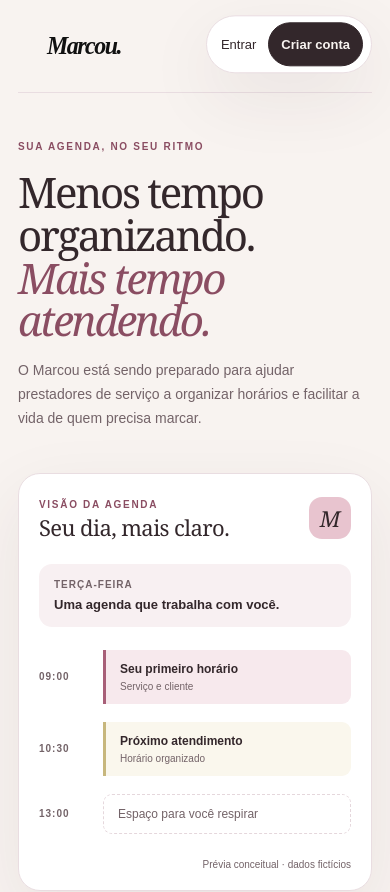
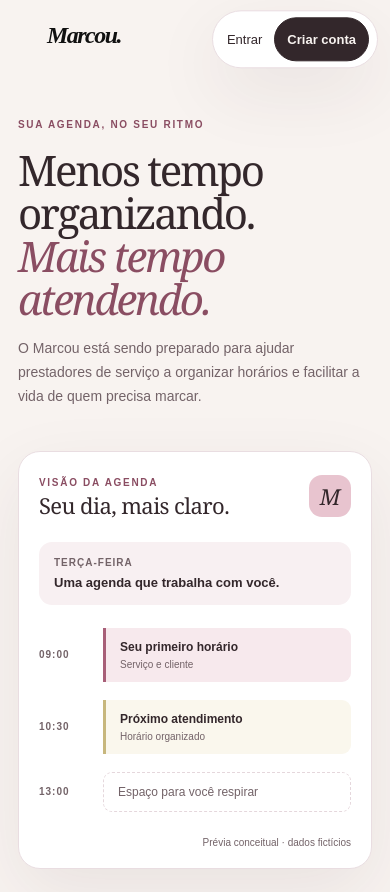
Before and after one commit to deividjmoura/marcou, a Next.js app: page / in a window 390 px wide. Shown: the top 892 px of the page. Built offline with nearby package versions, Linux system fonts and the light colour scheme.

Commit message:
design: make access actions a floating pill and restore scroll motion

```diff
--- a/src/app/globals.css
+++ b/src/app/globals.css
@@ -21,7 +21,7 @@ a { color: inherit; text-decoration: none; }
 .topbar, .footer {
   display: flex; align-items: center; justify-content: space-between; padding: 20px 0;
 }
-.topbar { position: sticky; top: 0; z-index: 30; background: var(--paper); border-bottom: 1px solid var(--line); }
+.topbar { position: relative; z-index: 1; background: transparent; border-bottom: 0; }
 .brand {
   display: inline-block;
   font-family: Georgia, "Times New Roman", serif;
@@ -87,7 +87,7 @@ a { color: inherit; text-decoration: none; }
 .step h3 { margin: 16px 0 8px; font-family: Georgia, serif; font-size: 17px; font-weight: 600; }
 .step p { margin: 0; color: var(--muted); font-size: 13px; line-height: 1.65; }
 .footer { border-top: 1px solid var(--line); }
-.topbar-actions { display: flex; align-items: center; gap: 18px; padding: 6px 8px 6px 14px; border: 1px solid var(--line); border-radius: 999px; background: var(--surface); box-shadow: var(--ds-shadow-card); font-size: 14px; animation: access-pill-float 4.2s ease-in-out infinite; }
+.topbar-actions { position: fixed; top: 18px; right: max(24px, calc((100vw - 1120px) / 2)); z-index: 50; display: flex; align-items: center; gap: 18px; padding: 6px 8px 6px 14px; border: 1px solid var(--line); border-radius: 999px; background: var(--surface); box-shadow: var(--ds-shadow-card); font-size: 14px; animation: access-pill-float 4.2s ease-in-out infinite; }
 .topbar-actions a:not(.btn):hover { color: var(--ds-color-brand-strong); }
 .topbar-actions a:not(.btn), .topbar-actions .btn { min-height: 44px; display: inline-flex; align-items: center; justify-content: center; }
 .btn {
@@ -107,6 +107,10 @@ a { color: inherit; text-decoration: none; }
 .step:nth-child(3) { animation-delay: .16s; }
 @keyframes access-pill-float { 0%, 100% { transform: translateY(0); } 50% { transform: translateY(-2px); } }
 @keyframes content-enter { from { opacity: 0; transform: translateY(12px); } to { opacity: 1; transform: translateY(0); } }
+@keyframes scroll-reveal { from { opacity: .35; transform: translateY(22px); } to { opacity: 1; transform: translateY(0); } }
+@supports (animation-timeline: view()) {
+  .steps .step { animation: scroll-reveal linear both; animation-timeline: view(); animation-range: entry 0% entry 75%; }
+}
 @media (prefers-reduced-motion: reduce) {
   *, *::before, *::after { scroll-behavior: auto !important; animation-duration: .01ms !important; animation-iteration-count: 1 !important; transition-duration: .01ms !important; }
 }
@@ -114,7 +118,7 @@ a { color: inherit; text-decoration: none; }
   .page-shell { width: min(100% - 36px, 540px); }
   .topbar { padding: 17px 0; }
   .brand { font-size: 29px; }
-  .topbar-actions { gap: 12px; font-size: 13px; }
+  .topbar-actions { top: 12px; right: 12px; gap: 12px; font-size: 13px; }
   .hero { grid-template-columns: 1fr; gap: 28px; padding: 43px 0 46px; }
   .hero h1 { letter-spacing: -2.3px; }
   .hero-copy > p { font-size: 14px; }
```
